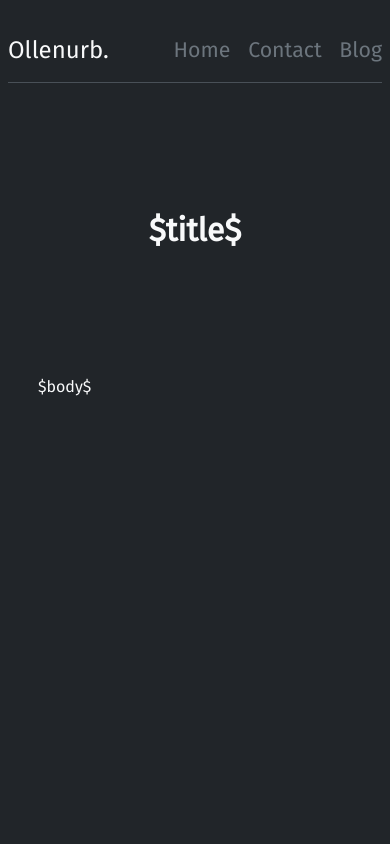
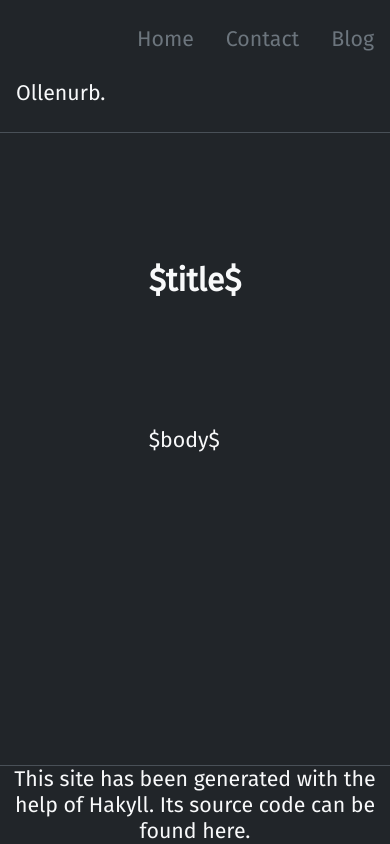
Before and after one commit to ollenurb/ollenurb.github.io, a plain HTML site: page templates/default.html in a window 390 px wide. Drawn offline with nearby package versions, Linux system fonts and the light colour scheme; some packages are replaced by stand-ins of ours.

Commit message:
Added first footer version, added responsiveness to menu

```diff
--- a/css/default.css
+++ /dev/null
@@ -1,56 +0,0 @@
-body {
-    color: black;
-    font-size: 16px;
-    margin: 0px auto 0px auto;
-    width: 600px;
-}
-
-div#header {
-    border-bottom: 2px solid black;
-    margin-bottom: 30px;
-    padding: 12px 0px 12px 0px;
-}
-
-div#logo a {
-    color: black;
-    float: left;
-    font-size: 18px;
-    font-weight: bold;
-    text-decoration: none;
-}
-
-div#header #navigation {
-    text-align: right;
-}
-
-div#header #navigation a {
-    color: black;
-    font-size: 18px;
-    font-weight: bold;
-    margin-left: 12px;
-    text-decoration: none;
-    text-transform: uppercase;
-}
-
-div#footer {
-    border-top: solid 2px black;
-    color: #555;
-    font-size: 12px;
-    margin-top: 30px;
-    padding: 12px 0px 12px 0px;
-    text-align: right;
-}
-
-h1 {
-    font-size: 24px;
-}
-
-h2 {
-    font-size: 20px;
-}
-
-div.info {
-    color: #555;
-    font-size: 14px;
-    font-style: italic;
-}
--- a/css/styles.css
+++ b/css/styles.css
@@ -11,6 +11,18 @@
   --ultra-dark: #212529ff;
 }
 
+html, body {
+  height: 100%;
+  margin: 0;
+  font-size: 16pt;
+}
+
+body {
+  background-color: var(--ultra-dark);
+  display: flex;
+  flex-direction: column;
+}
+
 * {
   /* font-family: 'Roboto', sans-serif; */
   font-family: 'Fira Sans', sans-serif;
@@ -19,8 +31,9 @@
 }
 
 .wrapper {
+  flex: 1 0 auto;
   max-width: calc(920px - (30px * 2));
-  position: relative;
+  /* position: relative; */
   margin-right: auto;
   margin-left: auto;
   padding-right: 30px;
@@ -36,59 +49,56 @@
 }
 
 .navbar {
+  width: 100%;
   max-width: calc(990px - (30px * 2));
-  height: 40px;
-  position: relative;
+  flex-shrink: 0;
+  flex: 0;
   margin-right: auto;
   margin-left: auto;
-  margin-top: 18px;
+  /* margin-top: 18px; */
   padding-top: 12px;
   padding-bottom: 12px;
   border-bottom: 1px solid var(--dark);
   border-bottom-color: var(--dark);
 }
 
-.menu {
-  font-size: 16pt;
-  margin: auto;
-  float: right;
+ul.menu {
+  list-style-type: none;
   margin: 0;
-  position: relative;
-  top: 50%;
-  -ms-transform: translateY(-50%);
-  transform: translateY(-50%);
+  padding: 0;
+  overflow: hidden;
 }
 
-.menu li {
-  display: inline;
-  margin-left: 12px;
+ul.menu li {
+  float: right;
+  display: block;
+  text-align: center;
+  padding: 14px 16px;
 }
 
-.menu a {
+ul.menu li a {
   text-decoration: none;
-  padding: 0px;
   color: var(--gray);
 }
 
-.menu a:hover {
+ul.menu li.logo {
+  float: left;
+}
+
+ul.menu a:hover {
   color: var(--almost-white);
 }
 
-.menu ul {
-  list-style-type: none;
-  margin: 0;
-  padding: 0;
-}
 
 .logo {
-  font-size: 18pt;
-  margin: auto;
-  float: left;
-  margin: 0;
-  position: relative;
-  top: 50%;
-  -ms-transform: translateY(-50%);
-  transform: translateY(-50%);
+  /* font-size: 18pt; */
+  /* margin: auto; */
+  /* float: left; */
+  /* margin: 0; */
+  /* position: relative; */
+  /* top: 50%; */
+  /* -ms-transform: translateY(-50%); */
+  /* transform: translateY(-50%); */
 }
 
 .content-item {
@@ -114,15 +124,14 @@
 }
 
 
-body {
-  height: 100%;
-  background-color: var(--ultra-dark);
-}
 
-footer {
-  position: absolute;
-  bottom: 12px;
-  width: 100%;
+.footer {
+  max-width: calc(990px - (30px * 2));
+  border-top: 1px solid var(--light-gray);
+  border-top-color: var(--dark);
+  flex-shrink: 0;
+  margin-left: auto;
+  margin-right: auto;
   text-align: center;
 }
 
--- a/docs/css/default.css
+++ /dev/null
@@ -1 +0,0 @@
-body{color:black;font-size:16px;margin:0px auto 0px auto;width:600px}div#header{border-bottom:2px solid black;margin-bottom:30px;padding:12px 0px 12px 0px}div#logo a{color:black;float:left;font-size:18px;font-weight:bold;text-decoration:none}div#header #navigation{text-align:right}div#header #navigation a{color:black;font-size:18px;font-weight:bold;margin-left:12px;text-decoration:none;text-transform:uppercase}div#footer{border-top:solid 2px black;color:#555;font-size:12px;margin-top:30px;padding:12px 0px 12px 0px;text-align:right}h1{font-size:24px}h2{font-size:20px}div.info{color:#555;font-size:14px;font-style:italic}
```
Also changed, not shown: docs/blog.html (+10 -9 lines), docs/contact.html (+10 -9 lines), docs/css/styles.css (+1 -1 lines), docs/index.html (+10 -9 lines), docs/posts/2015-08-23-example.html (+10 -9 lines), docs/posts/2016-10-23-example.html (+10 -9 lines), templates/default.html (+10 -9 lines).
